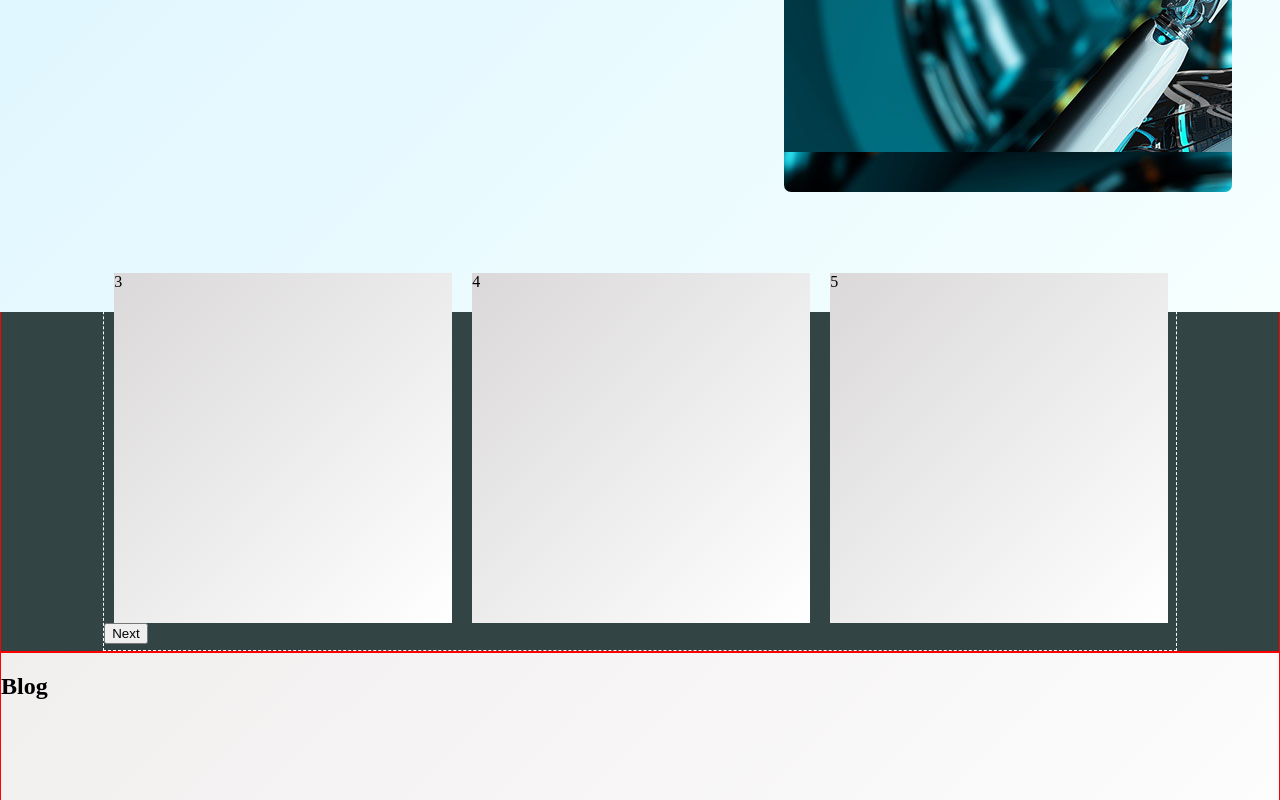
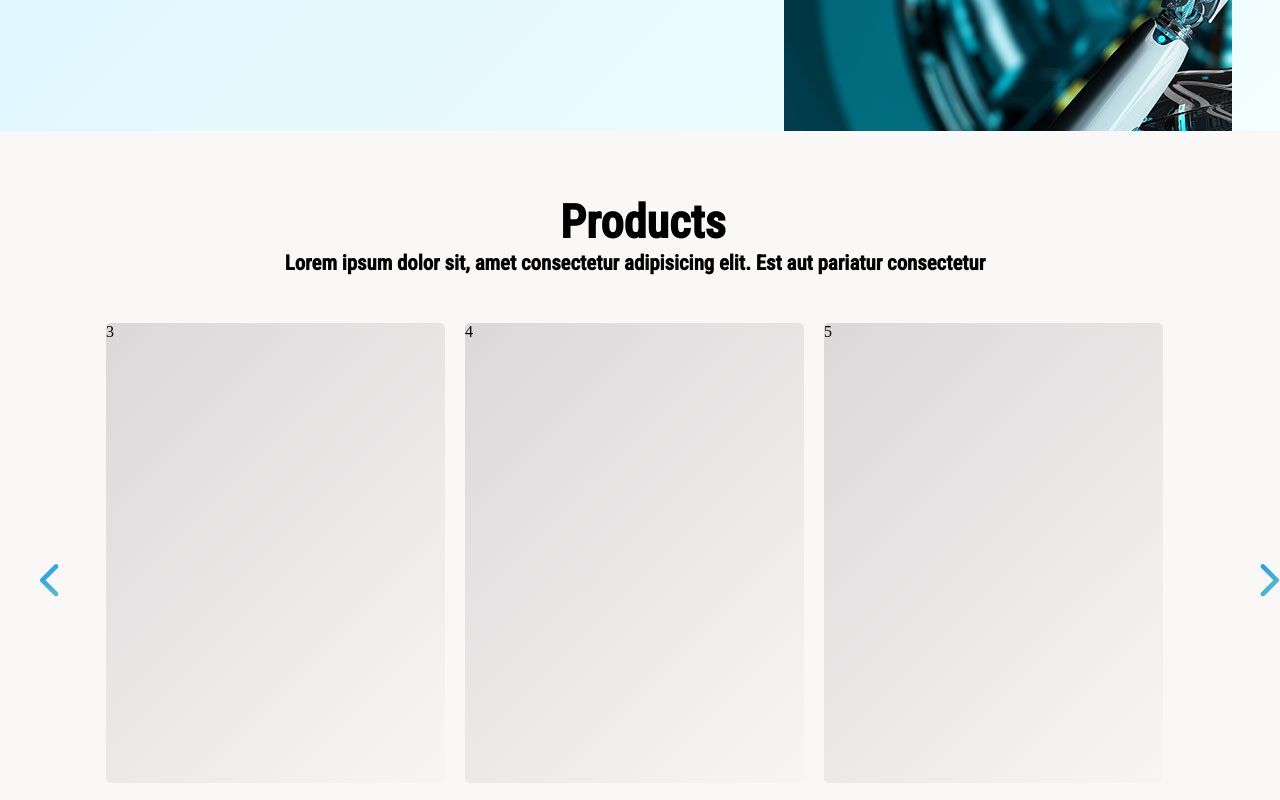
Before and after one commit to AIFist/aifistweb_old, a plain HTML site: page index.html in a window 1280 px wide. Shown: the part 560-1360 px from the top of the page. Drawn offline with nearby package versions, Linux system fonts and the light colour scheme; a web font is replaced by a local one.

Commit message:
enh: i have done product section

```diff
--- a/css/style.css
+++ b/css/style.css
@@ -20,8 +20,8 @@ header{
     height: 691px;
     padding: 0.1px;
     margin: 0;
-    font-family: 'Sometype Mono', monospace;
-    font-size: 1.1rem;
+    font-family: 'Sometype', monospace;
+    font-size: 1.2rem;
     font-weight: bolder;
 }
 
@@ -96,7 +96,8 @@ header .logo-text{
     color: white;
     background-color: black;
     border-radius: 15px;
-    font-family: 'Open Sans', sans-serif;
+    font-family: 'Roboto', sans-serif;
+
 }
 
 header .logo-text span{
@@ -146,41 +147,62 @@ products section
 =================
 */
 
-.p-slider{
-    border: 1px solid red;
+.products{
+    background-color: rgb(250, 247, 247);
+    height: 740px;
+    position: relative;
 }
 
 .p-slider .p-wrapper{
     width: 84%;
-    height: 400px;
+    height: 480px;
     overflow: hidden;
-    margin: 0px auto;
-    border: 1px dashed white;
-}
-
-.Products .p-title{
-    font-size: 4rem;
-    font-family: 'Franklin Gothic Medium', 'Arial Narrow', Arial, sans-serif;
-    margin: 3rem 0 0 35rem;
+    margin: 12rem 0 0 6rem;
     position: absolute;
 }
 
-.Products .p-text{
-    font-size: 1.1rem;
-    font-family: 'Franklin Gothic Medium', 'Arial Narrow', Arial, sans-serif;
-    text-align: center;
-    padding: 10px;
-    width: 35rem;
-    margin: 7rem 0 0 25.5rem;
+.products .p-title{
+    font-size: 2.9rem;
+    font-family: 'Roboto Condensed', sans-serif;
+    margin: 4rem 0 0 35rem;
+    position: absolute;
+}
+
+.products .p-text{
+    font-size: 1.3rem;
+    font-weight: bold;
+    font-family: 'Roboto Condensed', sans-serif;
+    margin: 7.5rem 0 0 17.8rem;
+    position: absolute;
+}
+
+.products .next{
+    background: linear-gradient(315deg, #5ec7bb, #2196f3);
+    color: transparent;
+    -webkit-background-clip: text;
+    background-clip: text;
+    font-size: 2.3rem;
+    margin: 27rem 0 0 78.5rem;
+    position: absolute;
+}
+
+.products .prev{
+    background: linear-gradient(315deg, #5ec7bb, #2196f3);
+    color: transparent;
+    -webkit-background-clip: text;
+    background-clip: text;
+    font-size: 2.3rem;
+    margin: 27rem 0 0 2.5rem;
     position: absolute;
 }
 
 .p-slider .p-wrapper .p-box{
-    background: linear-gradient(315deg, #ffffff, #dad8d8 );
+    background: linear-gradient(315deg, #f8f5f5, #dad8d8 );
     display: inline-block;
     margin: 0 10px;
     width: 10px;
-    height: 350px;
+    height: 460px;
+    border-radius: 5px;
 }
 
 /*
--- a/index.html
+++ b/index.html
@@ -7,7 +7,12 @@
 
     <!-- font Awosome -->
     <link rel="stylesheet" href="https://cdnjs.cloudflare.com/ajax/libs/font-awesome/6.4.2/css/all.min.css" integrity="sha512-z3gLpd7yknf1YoNbCzqRKc4qyor8gaKU1qmn+CShxbuBusANI9QpRohGBreCFkKxLhei6S9CQXFEbbKuqLg0DA==" crossorigin="anonymous" referrerpolicy="no-referrer" />
+
     <!-- google font -->
+    <link href="https://fonts.googleapis.com/css2?family=Open+Sans:wght@500&family=Roboto+Condensed:wght@500&family=Sometype+Mono:ital@1&display=swap" rel="stylesheet">
+
+    <link href="https://fonts.googleapis.com/css2?family=Open+Sans:wght@500&family=Roboto+Condensed:wght@500&family=Roboto:wght@500&display=swap" rel="stylesheet">
+
 
     <!-- custom styling -->
     <link rel="stylesheet" href="./css/style.css">
@@ -49,11 +54,11 @@
     <section>
         <!-- products -->
         <div class="products">
+            <i class="fa fa-chevron-left prev"></i>
+            <i class="fa fa-chevron-right next"></i>
             <div class="p-slider">
                 <h2 class="p-title">Products</h2>
                 <p class="p-text">Lorem ipsum dolor sit, amet consectetur adipisicing elit. Est aut pariatur consectetur </p>
-                <i class="fa fa-chevron-left"></i>
-                <i class="fa fa-chevron-right"></i>
 
                 <div class="p-wrapper">
                     <div class="p-box">1</div>
--- a/js/script.js
+++ b/js/script.js
@@ -4,6 +4,8 @@ $(document).ready(function(){
       slidesToScroll: 1,
       autoplay: true,
       autoplaySpeed: 2000,
+      nextArrow: $('.next'),
+      prevArrow: $('.prev')
     });
 
     // $('.p-wrapper').slick({
```
